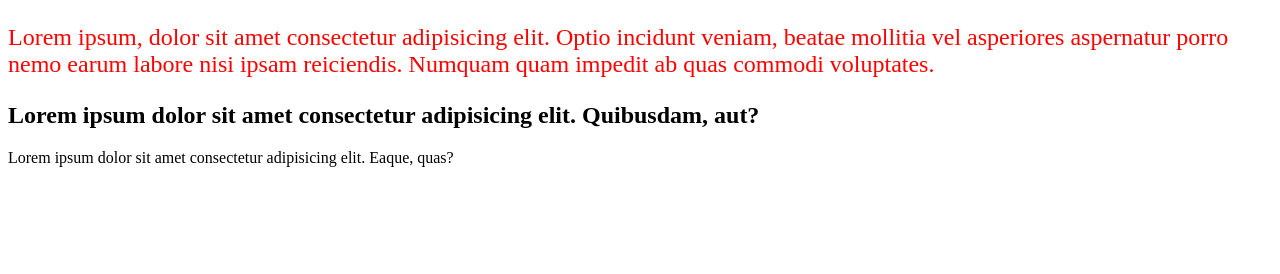
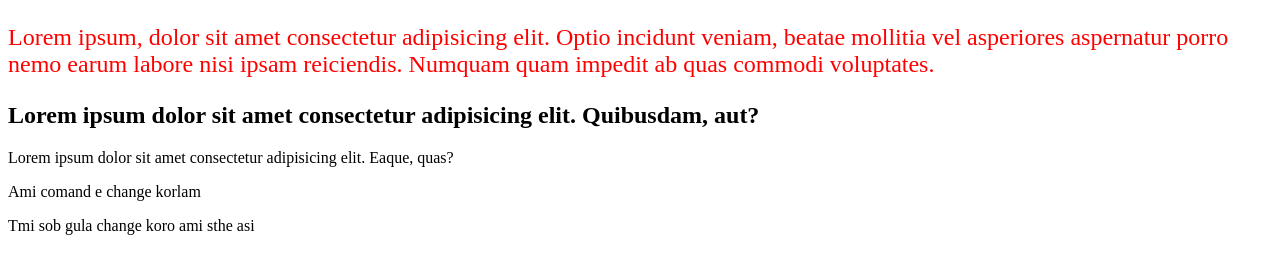
Before and after one commit to monir3355/git-project, a plain HTML site: page index.html in a window 1280 px wide. Drawn offline with Linux system fonts and the light colour scheme.

Commit message:
ami chnage korci

```diff
--- a/index.html
+++ b/index.html
@@ -11,5 +11,7 @@
     <p class="p1">Lorem ipsum, dolor sit amet consectetur adipisicing elit. Optio incidunt veniam, beatae mollitia vel asperiores aspernatur porro nemo earum labore nisi ipsam reiciendis. Numquam quam impedit ab quas commodi voluptates.</p>
     <h2>Lorem ipsum dolor sit amet consectetur adipisicing elit. Quibusdam, aut?</h2>
     <div>Lorem ipsum dolor sit amet consectetur adipisicing elit. Eaque, quas?</div>
+    <p>Ami comand e change korlam</p>
+    <div>Tmi sob gula change koro ami sthe asi</div>
 </body>
 </html>
```
